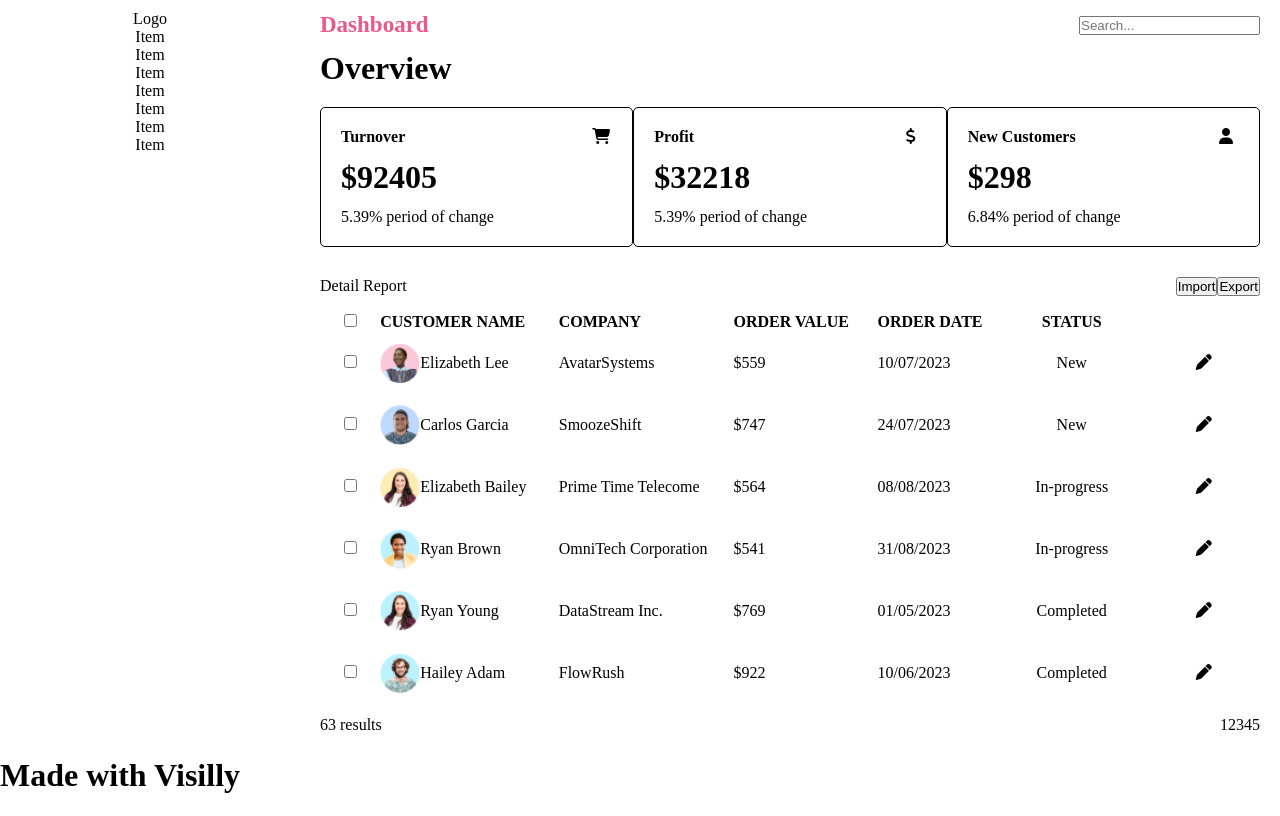
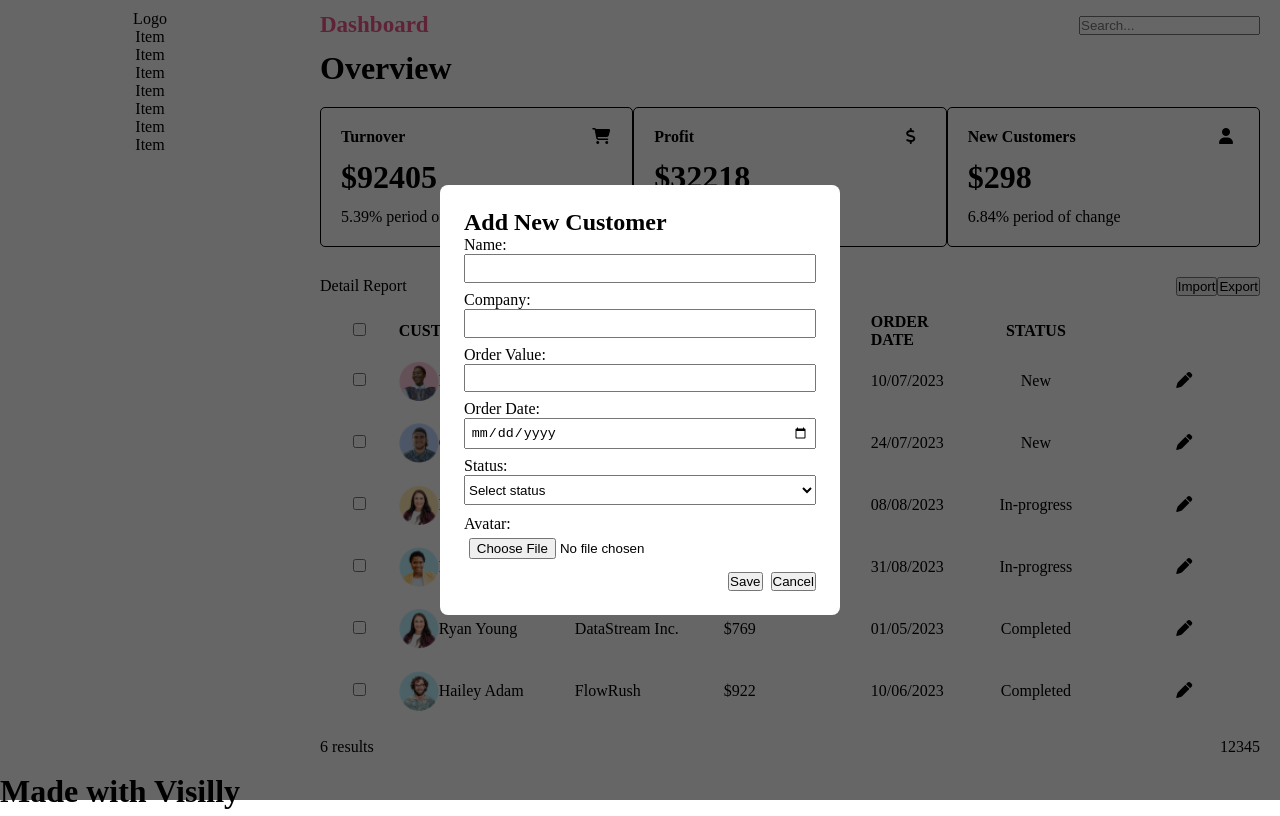
Before and after one commit to ThanhMinh2104/ReactJsKiemTraTK, a React (Vite) app in the folder kiemtratk/: page / in a window 1280 px wide. Both pictures are taken after a click on the button "Import". Built offline with nearby package versions, Linux system fonts and the light colour scheme; data requests are answered from the project's data file.

Commit message:
7.Add User -> Modal + Post Api

```diff
--- a/kiemtratk/src/App.css
+++ b/kiemtratk/src/App.css
@@ -93,7 +93,7 @@
 }
 
 .detailReport_table {
-  height: 400px;
+  height: fit-content;
 }
 
 .detailReport_table th:first-child, .detailReport_table td:first-child{
@@ -206,3 +206,9 @@
   justify-content: flex-end;
   gap: 0.5rem;
 }
+
+.form-control {
+  width: 100%;
+  height: 30px;
+  margin-bottom: 10px;
+}
--- a/kiemtratk/src/components/Content.jsx
+++ b/kiemtratk/src/components/Content.jsx
@@ -5,6 +5,7 @@ export default function Content() {
     const [datas, setData] = useState([]);
     const [showModal, setShowModal] = useState(false);
     const [editData, setEditData] = useState(null);
+    const [isAddMode, setIsAddMode] = useState(false);
 
     useEffect(() => {
         fetch("http://localhost:3000/overview")
@@ -20,18 +21,46 @@ export default function Content() {
 
     const handleEditClick = (data) => {
         setEditData(data);
+        setIsAddMode(false);
         setShowModal(true);
     };
 
     const handleChange = (e) => {
-        const { name, value } = e.target;
+        const { name, value, type, files } = e.target;
+        if (type === "file" && files.length > 0) {
+            const reader = new FileReader();
+            reader.onloadend = () => {
+                setEditData(prev => ({
+                    ...prev,
+                    img: reader.result
+                }));
+            };
+            reader.readAsDataURL(files[0]);
+        } else {
             setEditData(prev => ({
                 ...prev,
                 [name]: value
             }));
+        }
     };
 
     const handleSave = () => {
+        if (isAddMode) {
+            fetch("http://localhost:3000/table", {
+                method: "POST",
+                headers: {
+                    "Content-Type": "application/json"
+                },
+                body: JSON.stringify(editData)
+            })
+            .then(res => res.json())
+            .then(newItem => {
+                setData(prev => [...prev, newItem]);
+                setShowModal(false);
+                setIsAddMode(false);
+            })
+            .catch(err => console.error("Failed to add:", err));
+        } else {
             fetch(`http://localhost:3000/table/${editData.id}`, {
                 method: "PUT",
                 headers: {
@@ -49,6 +78,7 @@ export default function Content() {
                 setShowModal(false);
             })
             .catch(err => console.error("Failed to update:", err));
+        }
     };
 
     return (
@@ -78,13 +108,26 @@ export default function Content() {
                 <div className="detailReport_header">
                     <span>Detail Report</span>
                     <div className="detailReport_io">
-                        <button>Import</button>
+                        <button onClick={() => {
+                            setEditData({
+                                name: "",
+                                company: "",
+                                orderValue: "",
+                                orderDate: "",
+                                status: "",
+                                img: ""
+                            });
+                            setIsAddMode(true);
+                            setShowModal(true);
+                        }}>
+                            Import
+                        </button>
                         <button>Export</button>
                     </div>
                 </div>
 
                 <div className="detailReport_table">
-                    <table>
+                    <table style={{ wordBreak: 'break-word', whiteSpace: 'normal' }}>
                         <thead>
                             <tr>
                                 <th className="customer_check"><input type="checkbox" /></th>
@@ -96,13 +139,12 @@ export default function Content() {
                                 <th></th>
                             </tr>
                         </thead>
-
                         <tbody>
                             {datas.map((data) => (
                                 <tr key={data.id}>
                                     <td className="customer_check"><input type="checkbox" /></td>
                                     <td className="customer_name">
-                                        <img src={data.img} className="customer_avatar" alt="" />
+                                        {data.img && <img src={data.img} className="customer_avatar" alt="" />}
                                         {data.name}
                                     </td>
                                     <td>{data.company}</td>
@@ -119,7 +161,7 @@ export default function Content() {
                 </div>
 
                 <div className="detailReport_footer">
-                    <div className="detailReport_result">63 results</div>
+                    <div className="detailReport_result">{datas.length} results</div>
                     <ul className="detailReport_changPage">
                         {[1, 2, 3, 4, 5].map((num) => <li key={num}>{num}</li>)}
                     </ul>
@@ -130,27 +172,45 @@ export default function Content() {
             {showModal && editData && (
                 <div className="modal">
                     <div className="modal-content">
-                        <h2>Edit Customer</h2>
+                        <h2>{isAddMode ? "Add New Customer" : "Edit Customer"}</h2>
+
                         <label>
                             Name:
                             <input name="name" value={editData.name} onChange={handleChange} />
                         </label>
+
                         <label>
                             Company:
                             <input name="company" value={editData.company} onChange={handleChange} />
                         </label>
+
                         <label>
                             Order Value:
                             <input name="orderValue" value={editData.orderValue} onChange={handleChange} />
                         </label>
+
                         <label>
                             Order Date:
-                            <input name="orderDate" value={editData.orderDate} onChange={handleChange} />
+                            <input type="date" name="orderDate" value={editData.orderDate} onChange={handleChange} />
                         </label>
+
                         <label>
                             Status:
-                            <input name="status" value={editData.status} onChange={handleChange} />
+                            <br />
+                            <select name="status" value={editData.status} onChange={handleChange} className="form-control">
+                                <option value="">Select status</option>
+                                <option value="Completed">Completed</option>
+                                <option value="Pending">Pending</option>
+                                <option value="Cancelled">Cancelled</option>
+                            </select>
                         </label>
+
+                        <label>
+                        <br />
+                            Avatar:
+                            <input type="file" accept="image/*" onChange={handleChange} />
+                        </label>
+
                         <div className="modal-buttons">
                             <button onClick={handleSave}>Save</button>
                             <button onClick={() => setShowModal(false)}>Cancel</button>
```
Lines whose indentation alone changed are shown as unchanged.
